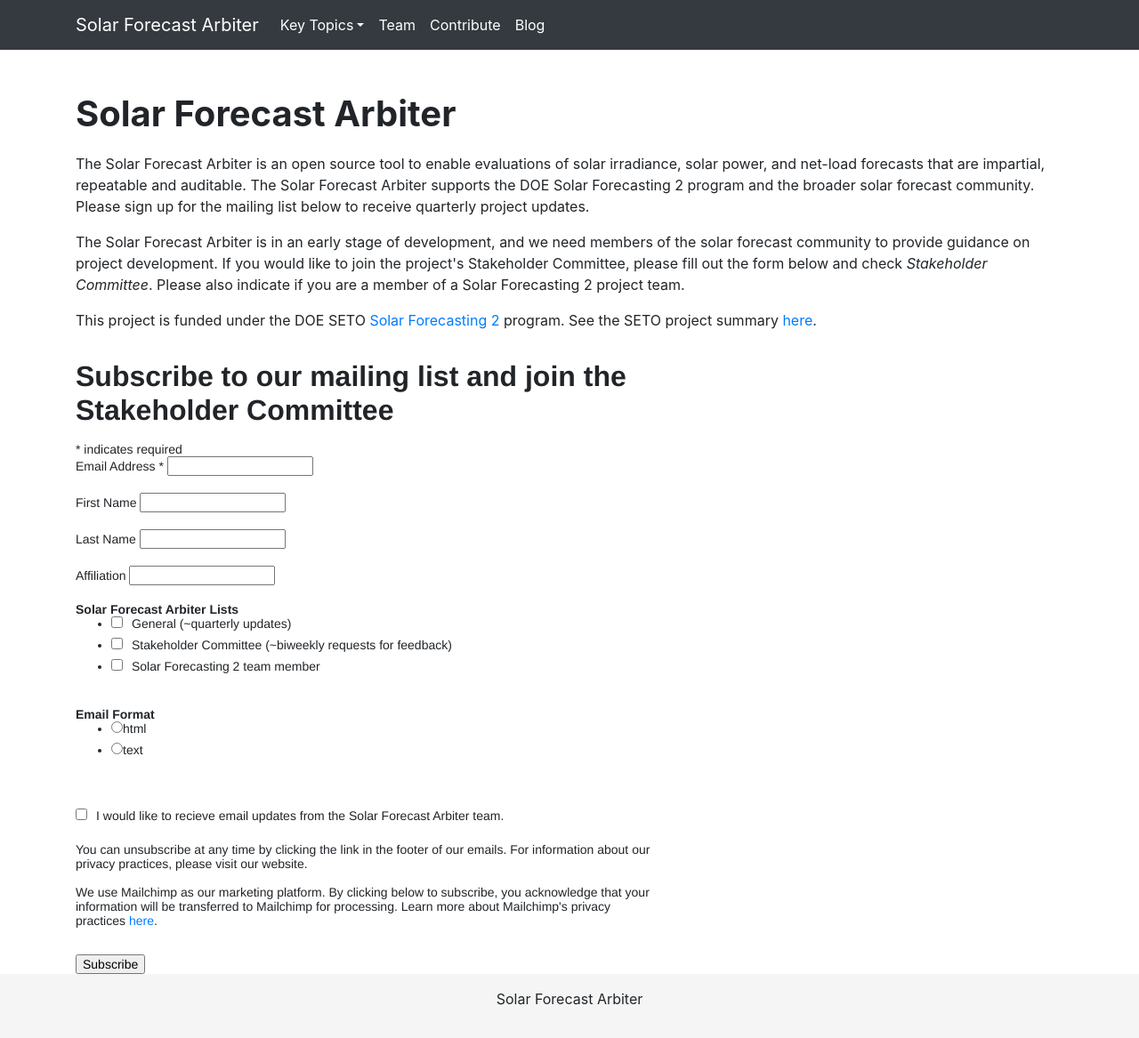
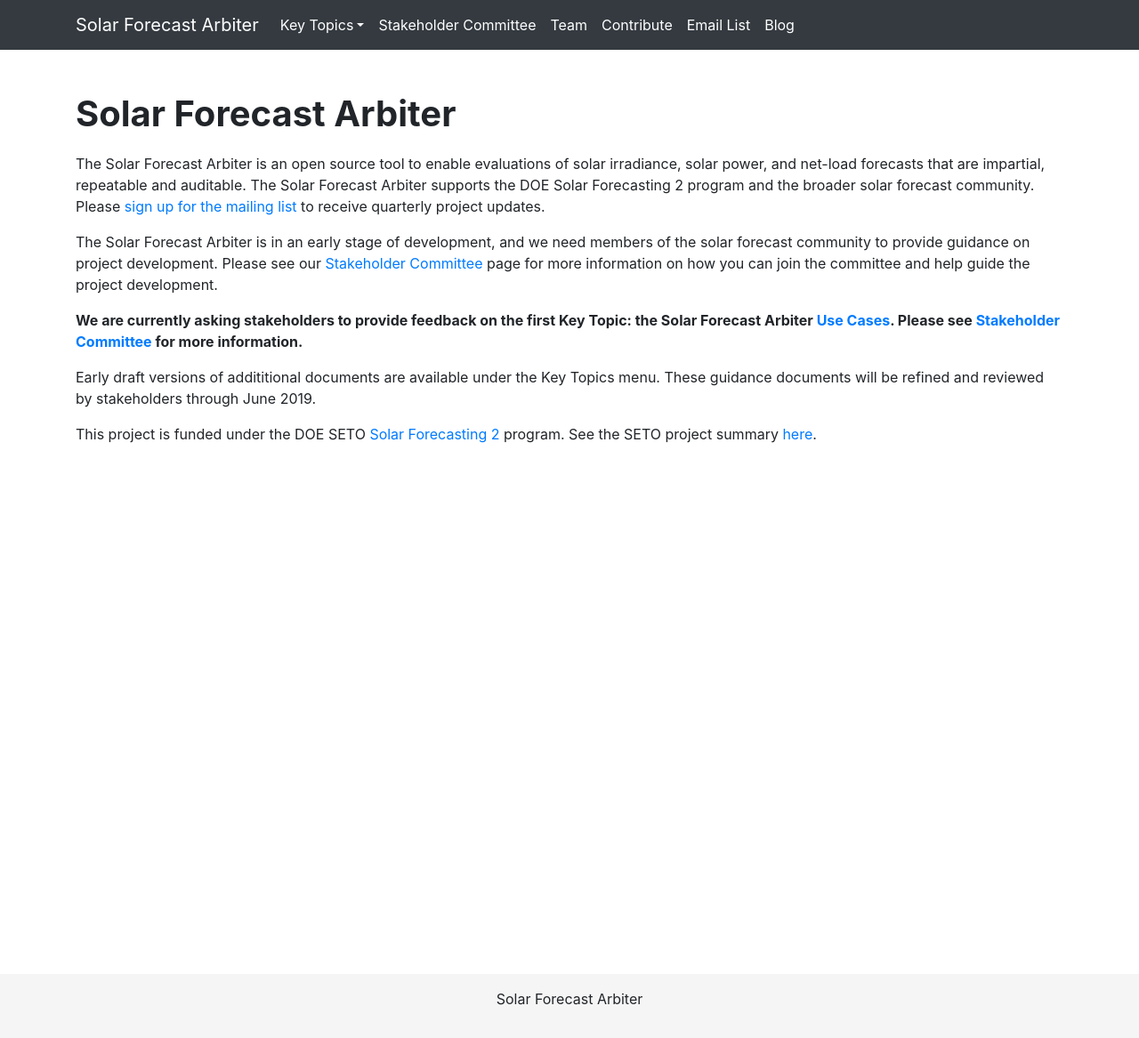
Before and after one commit to SolarArbiter/SolarArbiter.github.io, a Jekyll site: the page built from index.html, in a window 1280 px wide and 1167 px high. Shown: the whole window at 89% size. Built offline with Jekyll 4.4.1, drawn with Linux system fonts in a browser that asks for light colours; comment, search, counter and statistics services are not loaded; some of the changed lines change nothing that is shown.

Commit message:
add stakeholder committee, move email sign up to its own page

```diff
--- a/_data/navigation.yml
+++ b/_data/navigation.yml
@@ -15,12 +15,17 @@
   - name: Reference Data
     link: /referencedata/
 
+- name: Stakeholder Committee
+  link: /stakeholdercommittee/
+
 - name: Team
   link: /team/
 
 - name: Contribute
   link: /contribute/
 
+- name: Email List
+  link: /emaillist/
 
 - name: Blog
   link: /blog/
--- /dev/null
+++ b/emaillist.md
@@ -0,0 +1,10 @@
+---
+layout: base
+permalink: /emaillist/
+---
+
+# Email list sign up
+
+<p>The Solar Forecast Arbiter is in an early stage of development, and we need members of the solar forecast community to provide guidance on project development. If you would like to join the project's Stakeholder Committee, please fill out the form below and check <em>Stakeholder Committee</em>. Please also indicate if you are a member of a Solar Forecasting 2 project team.</p>
+
+{% include mailchimp.html %}
--- a/index.html
+++ b/index.html
@@ -3,10 +3,12 @@
 ---
 <h1>Solar Forecast Arbiter</h1>
 
-<p>The Solar Forecast Arbiter is an open source tool to enable evaluations of solar irradiance, solar power, and net-load forecasts that are impartial, repeatable and auditable. The Solar Forecast Arbiter supports the DOE Solar Forecasting 2 program and the broader solar forecast community. Please sign up for the mailing list below to receive quarterly project updates.</p>
+<p>The Solar Forecast Arbiter is an open source tool to enable evaluations of solar irradiance, solar power, and net-load forecasts that are impartial, repeatable and auditable. The Solar Forecast Arbiter supports the DOE Solar Forecasting 2 program and the broader solar forecast community. Please <a href="/emaillist">sign up for the mailing list</a> to receive quarterly project updates.</p>
 
-<p>The Solar Forecast Arbiter is in an early stage of development, and we need members of the solar forecast community to provide guidance on project development. If you would like to join the project's Stakeholder Committee, please fill out the form below and check <em>Stakeholder Committee</em>. Please also indicate if you are a member of a Solar Forecasting 2 project team.</p>
+<p>The Solar Forecast Arbiter is in an early stage of development, and we need members of the solar forecast community to provide guidance on project development. Please see our <a href="/stakeholdercommittee">Stakeholder Committee</a> page for more information on how you can join the committee and help guide the project development.</p>
+
+<p><b>We are currently asking stakeholders to provide feedback on the first Key Topic: the Solar Forecast Arbiter <a href="/usecases">Use Cases</a>. Please see <a href="/stakeholdercommittee">Stakeholder Committee</a> for more information.</b></p>
+
+<p>Early draft versions of addititional documents are available under the Key Topics menu. These guidance documents will be refined and reviewed by stakeholders through June 2019.</p>
 
 <p>This project is funded under the DOE SETO <a href="https://www.energy.gov/eere/solar/solar-forecasting-2">Solar Forecasting 2</a> program. See the SETO project summary <a href="https://www.energy.gov/eere/solar/project-profile-university-arizona-solar-forecasting-2">here</a>.</p>
-
-{% include mailchimp.html %}
--- /dev/null
+++ b/stakeholdercommittee.md
@@ -0,0 +1,37 @@
+---
+layout: base
+permalink: /stakeholdercommittee/
+---
+
+# Stakeholder Committee
+
+Our project development will be guided by stakeholders and we need your help to ensure that Solar Forecast Arbiter meets your needs.  Anyone who has a stake in evaluating the skill of solar irradiance and power forecasts can participate in the project stakeholder committee.  Joining is a simple as clicking this [link](/emaillist) and filling out the short form there.
+
+The goal of the stakeholder committee is to ensure that we:
+* Create a framework for evaluating forecasts that meets community needs
+* Protect the data security and privacy of users and data providers.
+
+The role of committee members will include the following:
+* Review and provide input to use cases that the platform capabilities will be built around
+* Input on data requirements including metadata, format, quality control, security, access management, privacy, and communications
+* Weighing in on benchmark forecasts and reference datasets
+* Provide input and review of analysis capabilities and metrics selection
+
+All committee members will be able keep up with stakeholder topics and dive in where they feel it is most appropriate but it is not expected that every stakeholder will weigh in on every topic.  The types of stakeholders we need are:
+* Forecast providers, along with their data scientists and legal teams
+* Forecast end-users
+* Data owners, especially those considering contributing their project/resource data.  We particularly need input on how to maximize data contributions by addressing legal, privacy, security, and other data related issues.
+* Solar Forecasting 2 Topic Areas 2/3 teams to make sure we meet their needs
+
+We need your help so that Solar Forecast Arbiter not only meets the SF2 goals, but continues to have lasting value to both forecasters and end-users after the SF2 is complete.
+
+We’ve combined this outreach message with our first stakeholder task: provide feedback on the use cases that we developed with input from the stakeholder workshop held in St. Paul in June, 2018.
+
+So stakeholders please:
+1. [Sign up for the Stakeholder Committee email list](/emaillist) (1 minute)
+  * Or email [Will Holmgren](mailto:holmgren@email.arizona.edu) or [Justin Sharp](mailto:justin@sharply-focused.com)
+
+And if you are interested in the top level use cases:
+
+2. Review the proposed Use Cases (10 – 15 minutes): [solarforecastarbiter.org/usecases](/usecases)
+3. Fill out the Use Cases Feedback Form (5 – 15 minutes): [link](https://goo.gl/forms/F1qq08JppsKBMUtj2)
```
